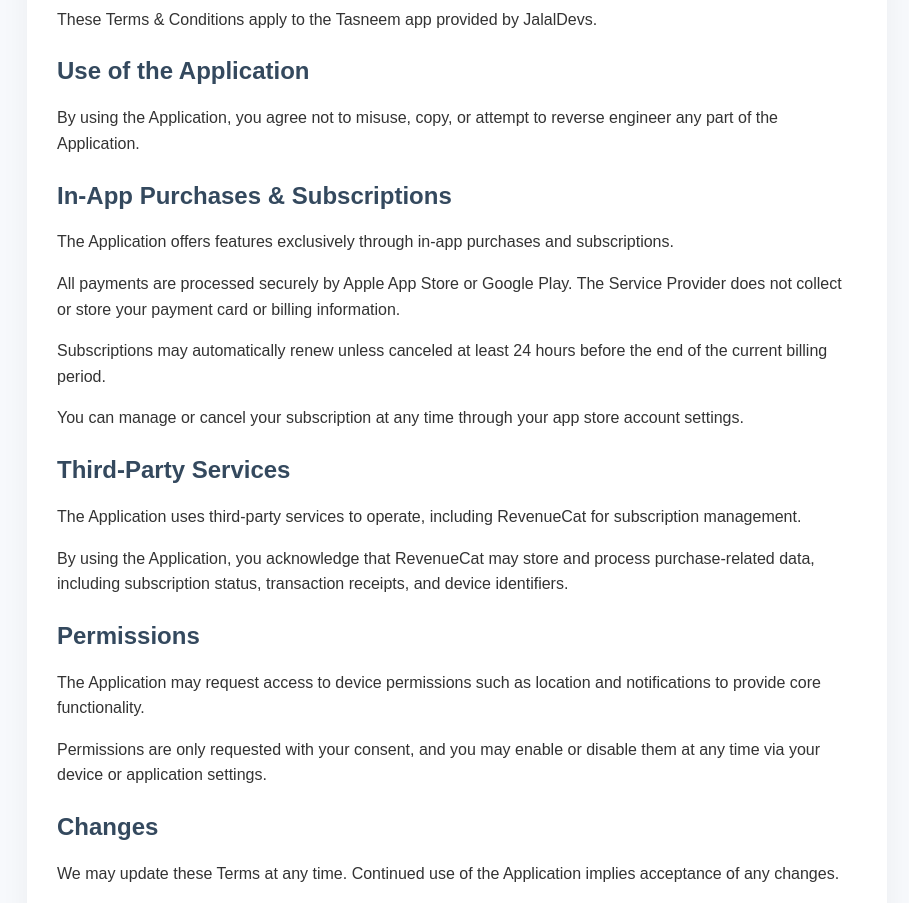
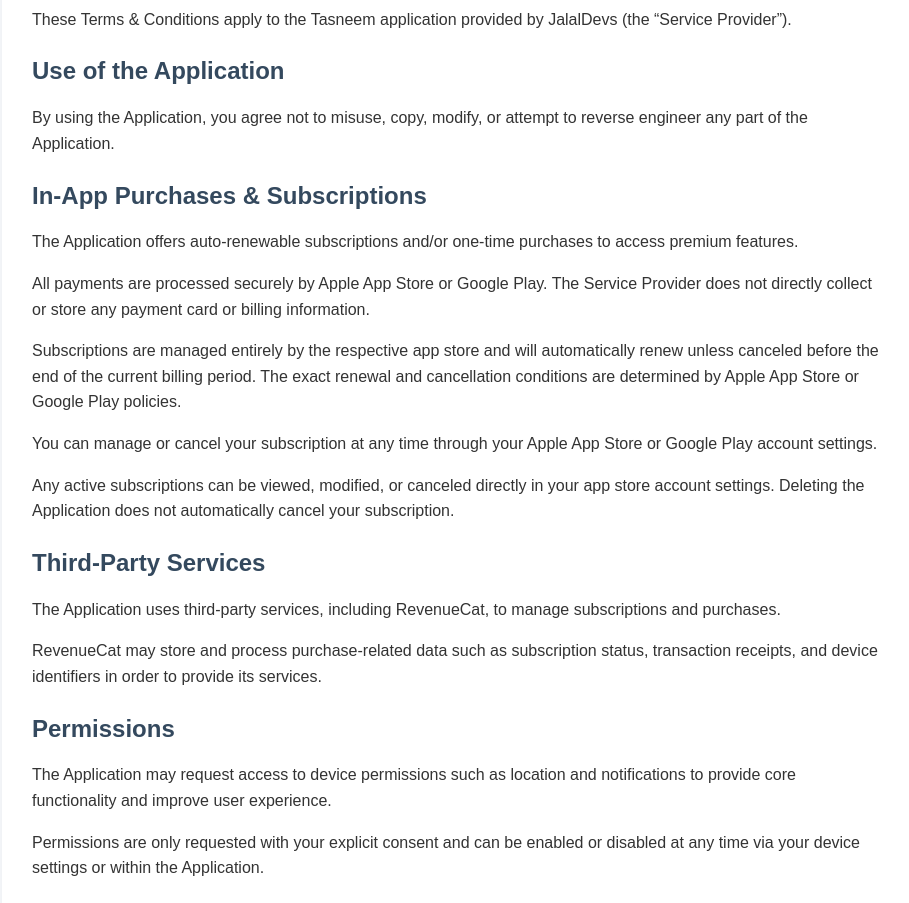
Before and after one commit to Jalaldevs/TasneemTerms, a plain HTML site: page index.html in a window 1280 px wide. Shown: the part 143-1046 px from the top of the page, without its empty margins (183-1092 px from the left). Drawn offline with Linux system fonts and the light colour scheme.

Commit message:
Update index.html

```diff
--- a/index.html
+++ b/index.html
@@ -7,7 +7,7 @@
 <title>Terms & Conditions</title>
 <style>
   body { font-family: Arial, sans-serif; margin:0; background:#f7f9fc; color:#333; }
-  .container { max-width:800px; margin:40px auto; background:#fff; padding:30px; border-radius:12px; box-shadow:0 10px 30px rgba(0,0,0,0.05); }
+  .container { max-width:850px; margin:40px auto; background:#fff; padding:30px; border-radius:12px; box-shadow:0 10px 30px rgba(0,0,0,0.05); }
   h1 { color:#2c3e50; }
   h2 { margin-top:25px; color:#34495e; }
   p { line-height:1.6; }
@@ -16,27 +16,29 @@
 <body>
 <div class="container">
 <h1>Terms & Conditions</h1>
-<p>These Terms & Conditions apply to the Tasneem app provided by JalalDevs.</p>
+
+<p>These Terms & Conditions apply to the Tasneem application provided by JalalDevs (the “Service Provider”).</p>
 
 <h2>Use of the Application</h2>
-<p>By using the Application, you agree not to misuse, copy, or attempt to reverse engineer any part of the Application.</p>
+<p>By using the Application, you agree not to misuse, copy, modify, or attempt to reverse engineer any part of the Application.</p>
 
 <h2>In-App Purchases & Subscriptions</h2>
-<p>The Application offers features exclusively through in-app purchases and subscriptions.</p>
-<p>All payments are processed securely by Apple App Store or Google Play. The Service Provider does not collect or store your payment card or billing information.</p>
-<p>Subscriptions may automatically renew unless canceled at least 24 hours before the end of the current billing period.</p>
-<p>You can manage or cancel your subscription at any time through your app store account settings.</p>
+<p>The Application offers auto-renewable subscriptions and/or one-time purchases to access premium features.</p>
+<p>All payments are processed securely by Apple App Store or Google Play. The Service Provider does not directly collect or store any payment card or billing information.</p>
+<p>Subscriptions are managed entirely by the respective app store and will automatically renew unless canceled before the end of the current billing period. The exact renewal and cancellation conditions are determined by Apple App Store or Google Play policies.</p>
+<p>You can manage or cancel your subscription at any time through your Apple App Store or Google Play account settings.</p>
+<p>Any active subscriptions can be viewed, modified, or canceled directly in your app store account settings. Deleting the Application does not automatically cancel your subscription.</p>
 
 <h2>Third-Party Services</h2>
-<p>The Application uses third-party services to operate, including RevenueCat for subscription management.</p>
-<p>By using the Application, you acknowledge that RevenueCat may store and process purchase-related data, including subscription status, transaction receipts, and device identifiers.</p>
+<p>The Application uses third-party services, including RevenueCat, to manage subscriptions and purchases.</p>
+<p>RevenueCat may store and process purchase-related data such as subscription status, transaction receipts, and device identifiers in order to provide its services.</p>
 
 <h2>Permissions</h2>
-<p>The Application may request access to device permissions such as location and notifications to provide core functionality.</p>
-<p>Permissions are only requested with your consent, and you may enable or disable them at any time via your device or application settings.</p>
+<p>The Application may request access to device permissions such as location and notifications to provide core functionality and improve user experience.</p>
+<p>Permissions are only requested with your explicit consent and can be enabled or disabled at any time via your device settings or within the Application.</p>
 
 <h2>Changes</h2>
-<p>We may update these Terms at any time. Continued use of the Application implies acceptance of any changes.</p>
+<p>The Service Provider may update these Terms at any time. Continued use of the Application means you accept any changes.</p>
 
 <h2>Contact</h2>
 <p>Email: voiceofjalal@gmail.com</p>
```
